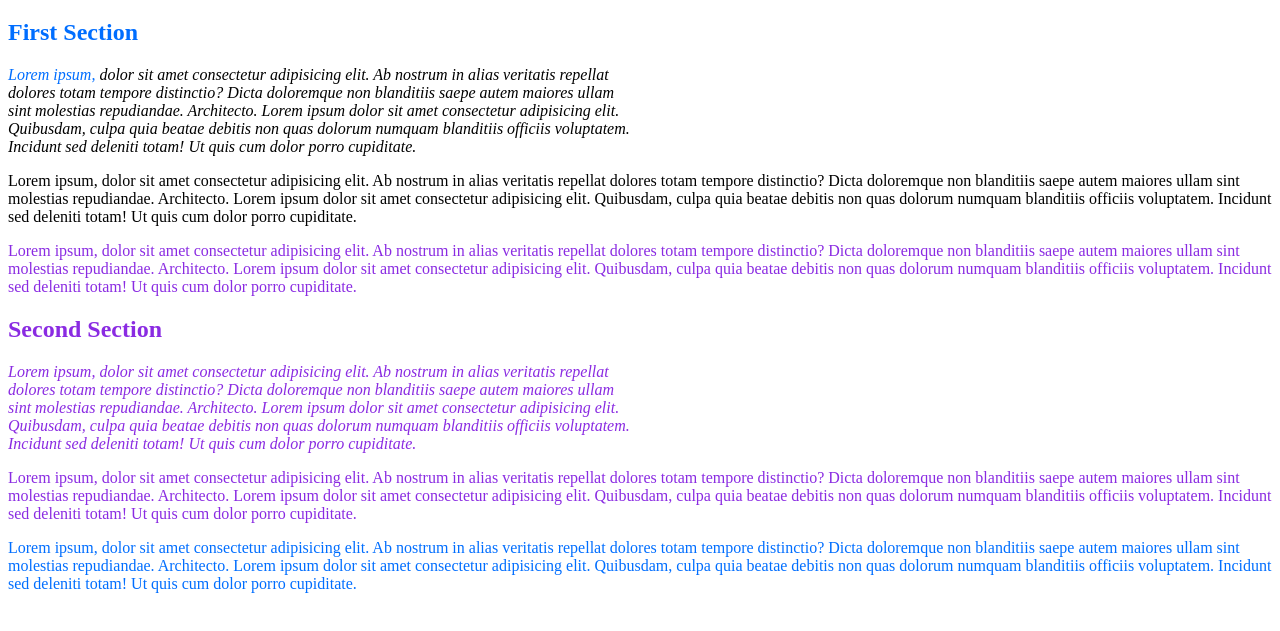
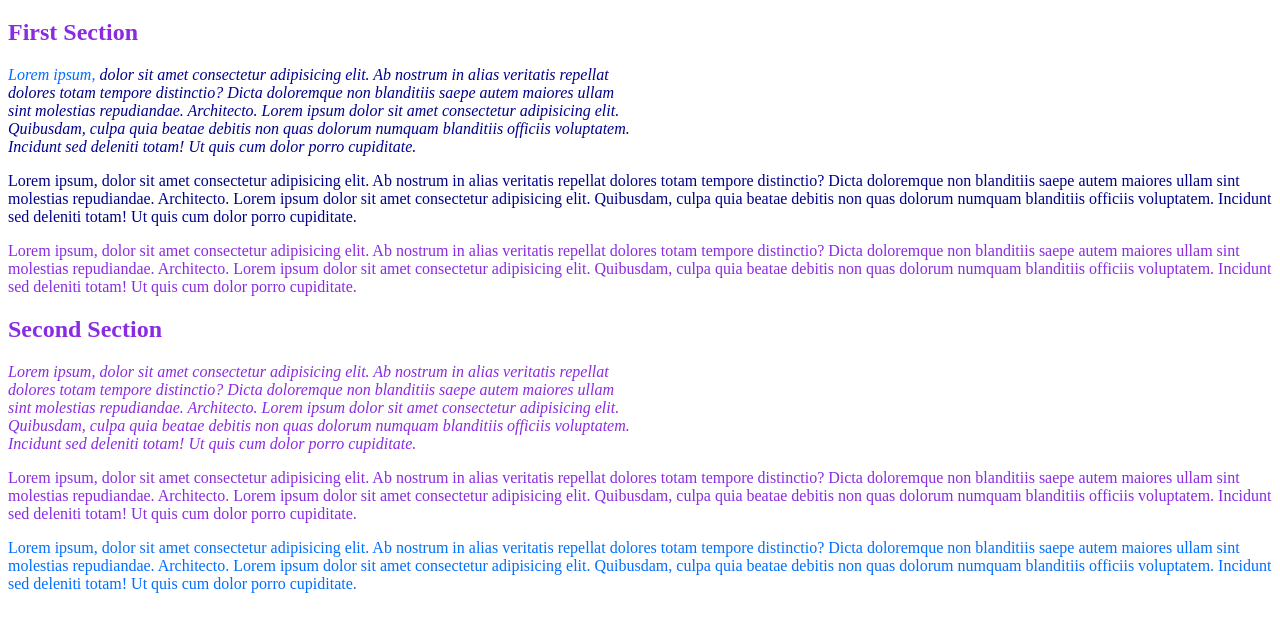
Before and after one commit to FavWest/lorem-ipsum-lecture, a plain HTML site: page index.html in a window 1280 px wide. Shown: the part 61-692 px from the top of the page. Drawn offline with Linux system fonts and the light colour scheme.

Commit message:
add styling and darkblue class
Co-authored-by: Cristina Plesa <cristinaplesa8@gmail.com>

```diff
--- a/css/styles.css
+++ b/css/styles.css
@@ -10,3 +10,7 @@
 .purple {
   color:blueviolet;
 }
+
+.darkblue {
+  color: darkblue;
+}
--- a/index.html
+++ b/index.html
@@ -6,13 +6,15 @@
 </head>
 <body>
   <h1>Lorem ipsum dolor</h1>
-  <h2 class="blue">First Section</h2>
+  <h2><span class="purple"> First Section </span></h2>
+  <div class="darkblue">
   <p class="intro"><span class="blue">Lorem ipsum,</span> dolor sit amet consectetur adipisicing elit. Ab nostrum in alias veritatis repellat dolores totam tempore distinctio? Dicta doloremque non blanditiis saepe autem maiores ullam sint molestias repudiandae. Architecto. Lorem ipsum dolor sit amet consectetur adipisicing elit. Quibusdam, culpa quia beatae debitis non quas dolorum numquam blanditiis officiis voluptatem. Incidunt sed deleniti totam! Ut quis cum dolor porro cupiditate.</p>
   <p>Lorem ipsum, dolor sit amet consectetur adipisicing elit. Ab nostrum in alias veritatis repellat dolores totam tempore distinctio? Dicta doloremque non blanditiis saepe autem maiores ullam sint molestias repudiandae. Architecto. Lorem ipsum dolor sit amet consectetur adipisicing elit. Quibusdam, culpa quia beatae debitis non quas dolorum numquam blanditiis officiis voluptatem. Incidunt sed deleniti totam! Ut quis cum dolor porro cupiditate.</p>
+  </div>
   <div class="purple">
   <p>Lorem ipsum, dolor sit amet consectetur adipisicing elit. Ab nostrum in alias veritatis repellat dolores totam tempore distinctio? Dicta doloremque non blanditiis saepe autem maiores ullam sint molestias repudiandae. Architecto. Lorem ipsum dolor sit amet consectetur adipisicing elit. Quibusdam, culpa quia beatae debitis non quas dolorum numquam blanditiis officiis voluptatem. Incidunt sed deleniti totam! Ut quis cum dolor porro cupiditate.</p>
   <h2>Second Section</h2>
-  <p class="intro">Lorem ipsum, dolor sit <span class="purple">amet</span> consectetur adipisicing elit. Ab nostrum in alias veritatis repellat dolores totam tempore distinctio? Dicta doloremque non blanditiis saepe autem maiores ullam sint molestias repudiandae. Architecto. Lorem ipsum dolor sit amet consectetur adipisicing elit. Quibusdam, culpa quia beatae debitis non quas dolorum numquam blanditiis officiis voluptatem. Incidunt sed deleniti totam! Ut quis cum dolor porro cupiditate.</p>
+  <p class="intro">Lorem ipsum, dolor sit amet consectetur adipisicing elit. Ab nostrum in alias veritatis repellat dolores totam tempore distinctio? Dicta doloremque non blanditiis saepe autem maiores ullam sint molestias repudiandae. Architecto. Lorem ipsum dolor sit amet consectetur adipisicing elit. Quibusdam, culpa quia beatae debitis non quas dolorum numquam blanditiis officiis voluptatem. Incidunt sed deleniti totam! Ut quis cum dolor porro cupiditate.</p>
   <p>Lorem ipsum, dolor sit amet consectetur adipisicing elit. Ab nostrum in alias veritatis repellat dolores totam tempore distinctio? Dicta doloremque non blanditiis saepe autem maiores ullam sint molestias repudiandae. Architecto. Lorem ipsum dolor sit amet consectetur adipisicing elit. Quibusdam, culpa quia beatae debitis non quas dolorum numquam blanditiis officiis voluptatem. Incidunt sed deleniti totam! Ut quis cum dolor porro cupiditate.</p>
   </div>
   <p class="blue">Lorem ipsum, dolor sit amet consectetur adipisicing elit. Ab nostrum in alias veritatis repellat dolores totam tempore distinctio? Dicta doloremque non blanditiis saepe autem maiores ullam sint molestias repudiandae. Architecto. Lorem ipsum dolor sit amet consectetur adipisicing elit. Quibusdam, culpa quia beatae debitis non quas dolorum numquam blanditiis officiis voluptatem. Incidunt sed deleniti totam! Ut quis cum dolor porro cupiditate.</p>
```
